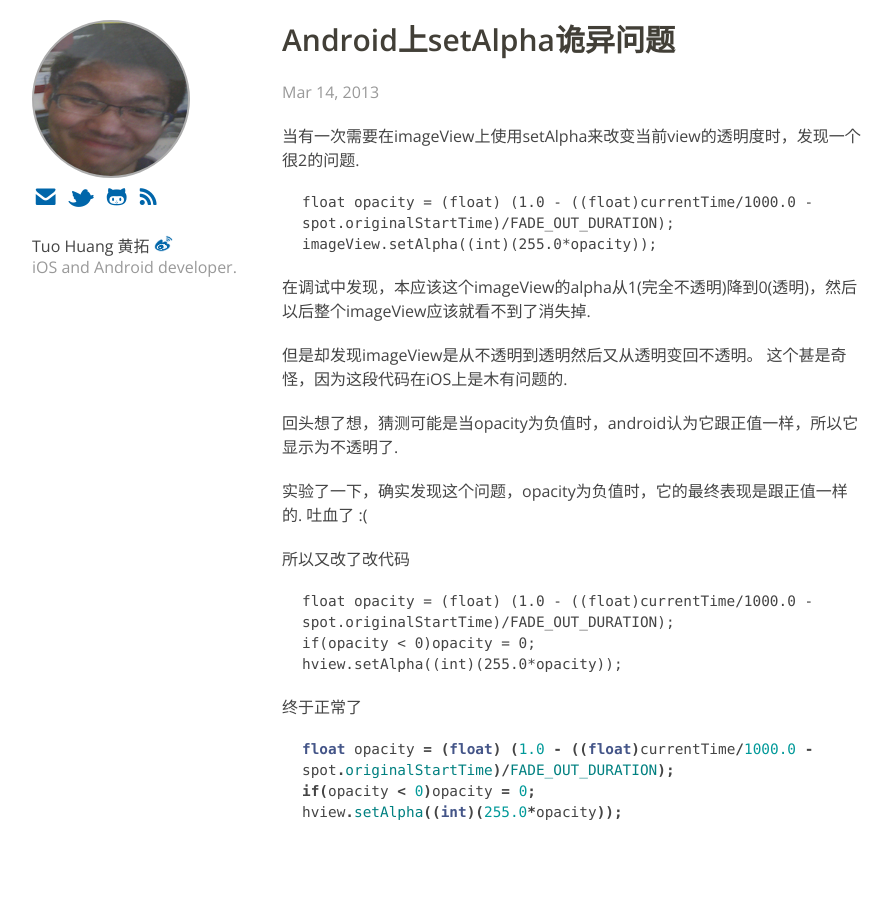
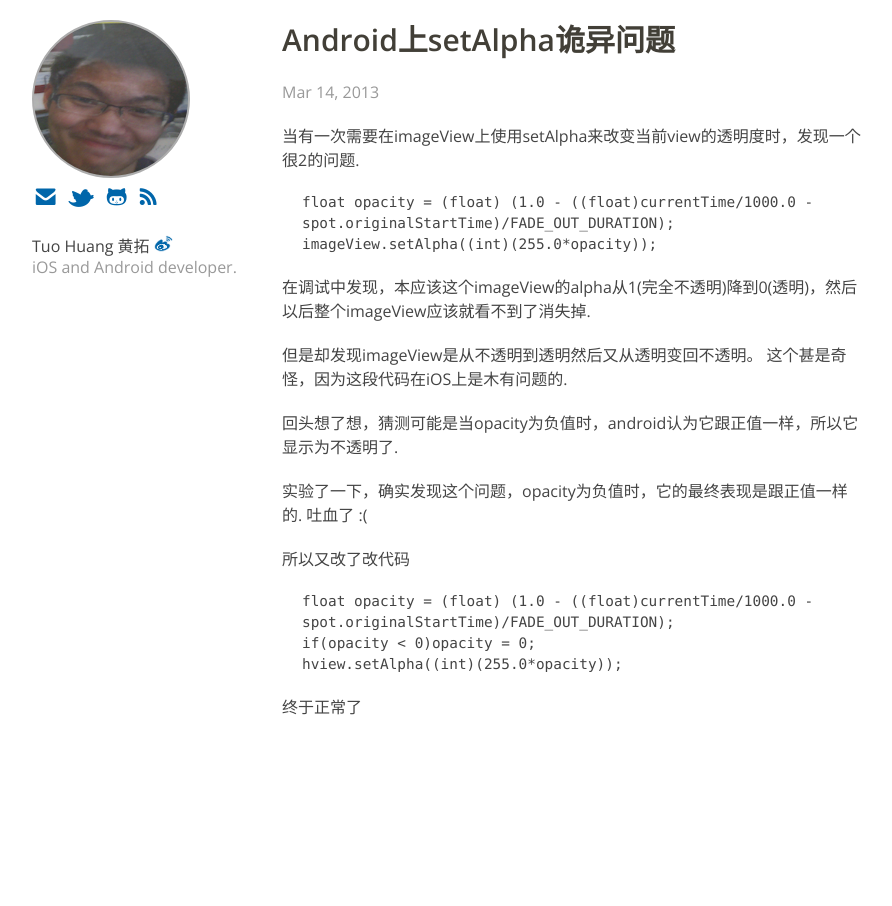
Before and after one commit to tuo/tuo.github.io, a Jekyll site: the page built from _posts/2013-03-14-stupid-setalpha-on-android.md, in a window 1280 px wide. Shown: the whole page, without its empty margins (138-1030 px from the left). Built offline with Jekyll 4.4.1, drawn with Linux system fonts in a browser that asks for light colours; comment, search, counter and statistics services are not loaded.

Commit message:
Update 2013-03-14-stupid-setalpha-on-android.md

````diff
--- a/_posts/2013-03-14-stupid-setalpha-on-android.md
+++ b/_posts/2013-03-14-stupid-setalpha-on-android.md
@@ -30,8 +30,3 @@ tags:
 
 
 终于正常了
-```java
-float opacity = (float) (1.0 - ((float)currentTime/1000.0 - spot.originalStartTime)/FADE_OUT_DURATION);
-if(opacity < 0)opacity = 0;
-hview.setAlpha((int)(255.0*opacity));
-```
````
